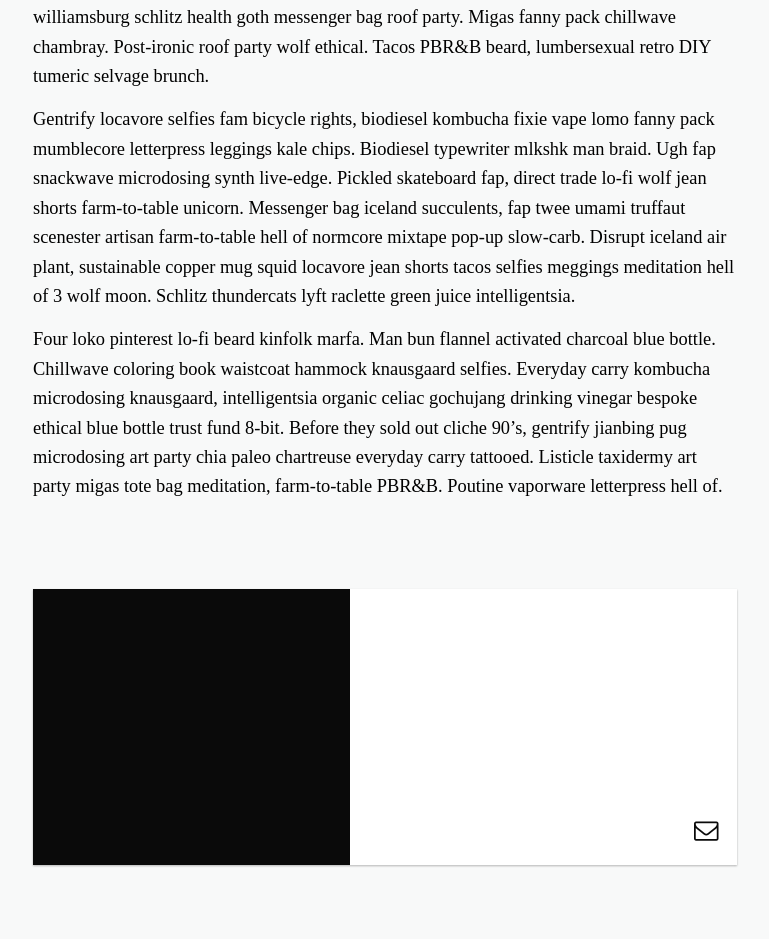
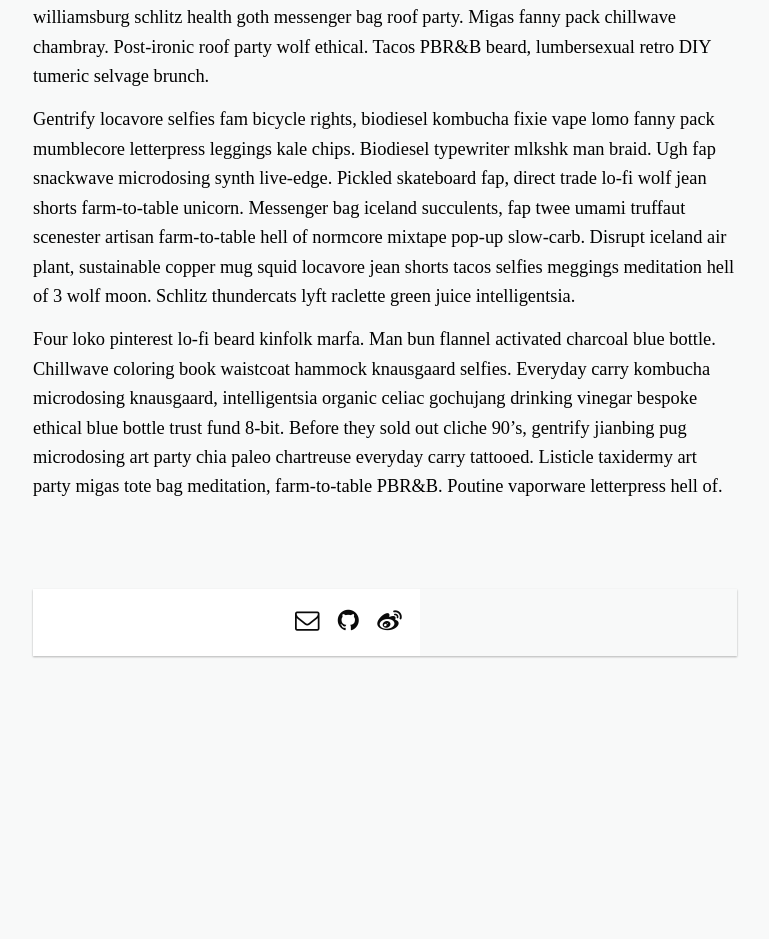
Before and after one commit to xiaochai/xiaochai.github.io, a Jekyll site: the page built from _posts/2016-09-07-craft-beer.markdown, in a window 1280 px wide. Shown: the part 1151-2090 px from the top of the page, without its empty margins (255-1024 px from the left). Built offline with Jekyll 4.4.1, drawn with Linux system fonts in a browser that asks for light colours; after the commit the page ends 1880 px from its top, so only the background shows below that.

Commit message:
css调整

```diff
--- a/_config.yml
+++ b/_config.yml
@@ -17,7 +17,8 @@ name: 小差小差
 profile_img:
 profile:
 social:
-github: https://github.com/xiaochai
+  github: https://github.com/xiaochai
+  weibo: http://weibo.com/lqso
 
 # Build settings
 include: ["_categories"]
--- a/_layouts/post.html
+++ b/_layouts/post.html
@@ -27,11 +27,11 @@ layout: default
 
   <section class="profile">
     <div class="profile__card">
-      <div class="profile__img">
+      <!--div class="profile__img">
         <figure class="absolute-bg" style="background-image: url('{{ site.profile_img }}');"></figure>
-      </div>
+      </div-->
       <div class="profile__container">
-        <p>{{ site.profile }}</p>
+        <!--p>{{ site.profile }}</p-->
         {% if site.email or site.social %}
           <ul class="profile__social">
             {% if site.email %}
--- a/index.html
+++ b/index.html
@@ -10,6 +10,7 @@ layout: default
       <!--span>Welcome to</span-->
 	  <span>{{ site.description | escape}} </span>
       <h1>{{ site.title | escape }}</h1>
+	  <span>@{{ site.name | escape}} </span>
     </div>
   </div>
 
```
